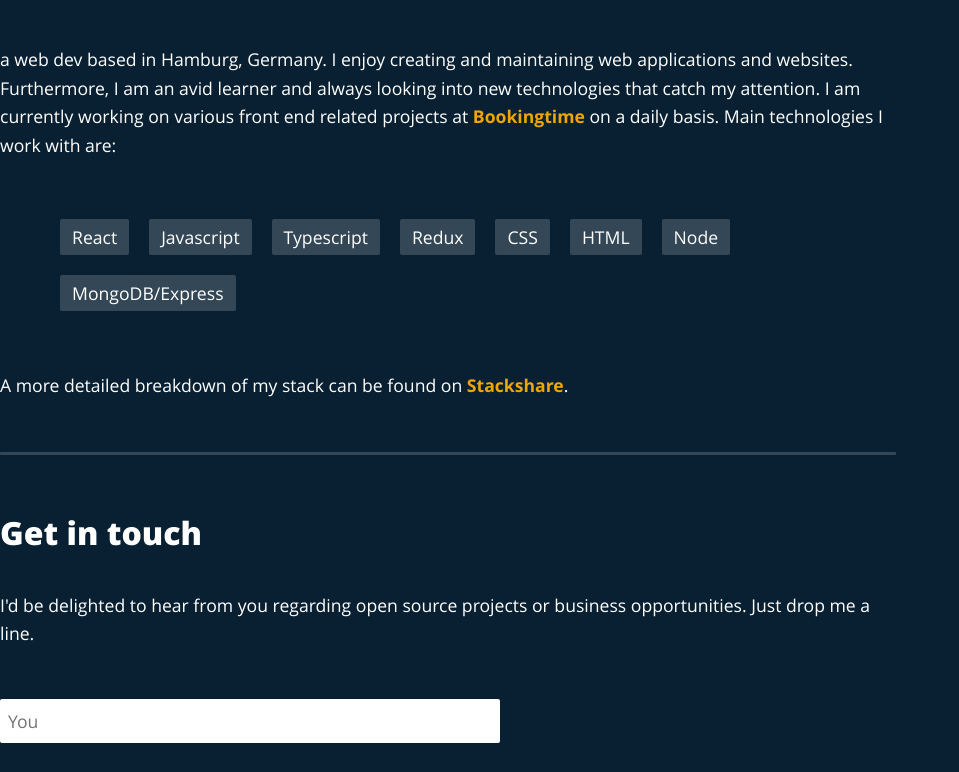
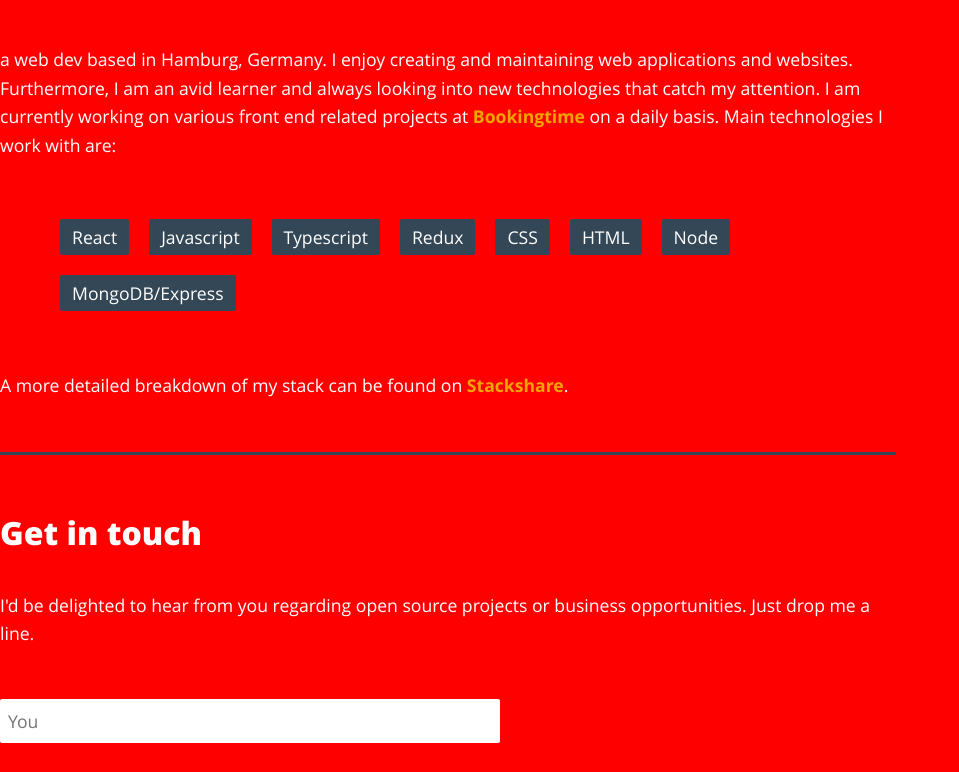
Before and after one commit to floriankuc/flowkuc-blog, a Gatsby site: page / in a window 1280 px wide. Shown: the part 279-1051 px from the top of the page, without its empty margins (0-959 px from the left). Built offline with nearby package versions, Linux system fonts and the light colour scheme; Gatsby itself is replaced by a stand-in of ours; some packages are replaced by stand-ins of ours; a small style sheet from the web is missing.

Commit message:
refactor: container

```diff
--- a/src/components/Layout.tsx
+++ b/src/components/Layout.tsx
@@ -10,7 +10,7 @@ import Header from "./Header";
 const Layout = ({
   children,
 }: PropsWithChildren<{ children: ReactNode }>): ReactElement => (
-  <>
+  <div css={{ background: "red" }}>
     <GlobalStyles />
     {/* <Container> */}
     <div
@@ -49,7 +49,7 @@ const Layout = ({
       <Footer />
     </div>
     {/* </Container> */}
-  </>
+  </div>
 );
 
 export default Layout;
```
